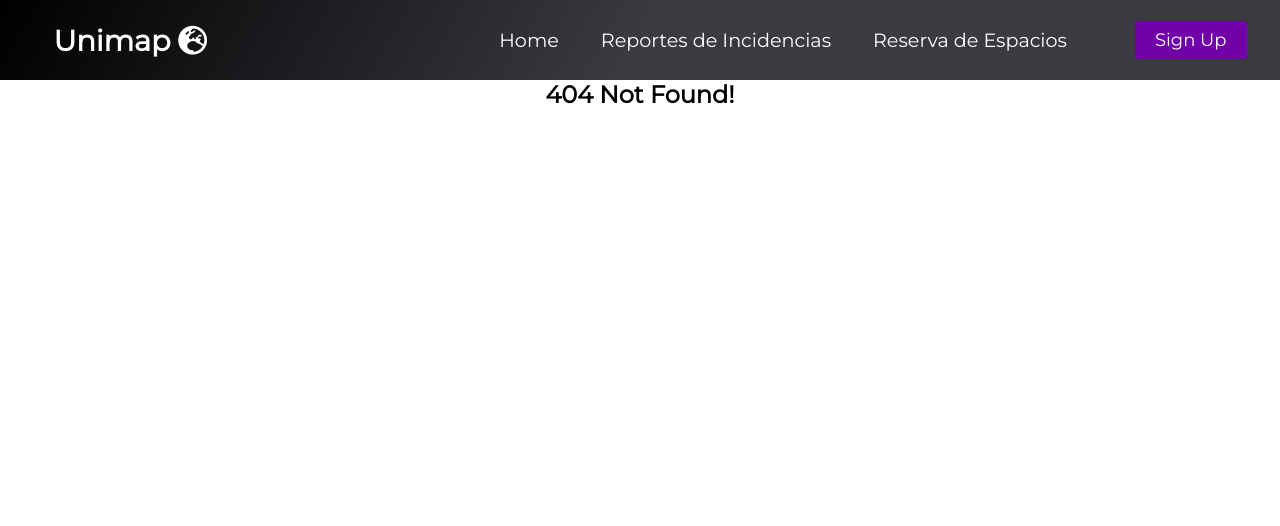
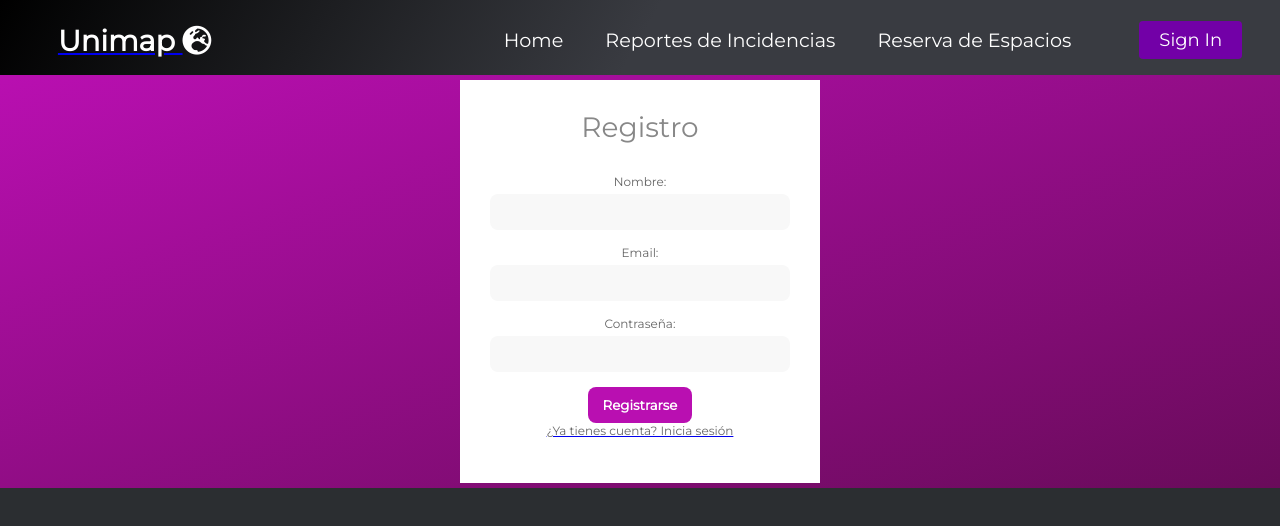
Before and after one commit to UNIZAR-30249-2021-UNIMAP/Frontend, a React (Create React App) app in the folder unimap/: page /signup in a window 1280 px wide. Before the commit this address led to /404. Shown: the top 526 px of the page. Built offline with nearby package versions, Linux system fonts and the light colour scheme.

Commit message:
Pantallas de inicio sesión y registro implementadas

```diff
--- a/unimap/src/App.js
+++ b/unimap/src/App.js
@@ -5,6 +5,8 @@ import {BrowserRouter} from "react-router-dom"
 import {Route} from "react-router-dom"
 import {Switch} from "react-router-dom"
 import {Redirect} from "react-router-dom"
+import SignUp from "./pages/MainPage/SignUp"
+import SignIn from "./pages/MainPage/SignIn"
 
 //Pages
 import MainPage_hu6 from "./pages/MainPage/index";
@@ -19,6 +21,8 @@ export default class App extends Component {
             <Switch>
               <Route exact path="/" component={MainPage_hu6} />
               <Route exact path="/404" component={NotFoundPage} />
+              <Route exact path="/signup" component={SignUp} />
+              <Route exact path="/signin" component={SignIn} />
               <Redirect to={"/404"} />
             </Switch>
           </BrowserRouter>
--- a/unimap/src/Components/NavBar/MenuItem.js
+++ b/unimap/src/Components/NavBar/MenuItem.js
@@ -1,7 +1,7 @@
 export const MenuItem = [
     {
         title: "Home",
-        url: '#',
+        url: '/',
         cName: 'nav-links'
     },
     {
@@ -16,7 +16,7 @@ export const MenuItem = [
     },
     {
         title: "Inicia sesion",
-        url: '#',
+        url: '/signin',
         cName: 'nav-links-mobile'
     },
 ]
--- a/unimap/src/Components/NavBar/NavBar.js
+++ b/unimap/src/Components/NavBar/NavBar.js
@@ -2,7 +2,10 @@ import React, { Component } from 'react';
 import {MenuItem} from "./MenuItem";
 import './NavBar.css';
 import {Button} from "../Button"
-
+import {BrowserRouter} from "react-router-dom"
+import {Link} from "react-router-dom"
+import {Switch} from "react-router-dom"
+import {Redirect} from "react-router-dom"
 class NavBar extends Component {
     state = { clicked: false}
 
@@ -13,7 +16,8 @@ class NavBar extends Component {
     render() {
         return(
             <nav className="NavBarItems">
-                <h1 className="navbar-logo">Unimap  <i className='fas fa-globe-europe'></i></h1>
+                <a className="meh" href="/">
+                <h1 className="navbar-logo">Unimap  <i className='fas fa-globe-europe'></i></h1></a>
                 <div className="menu-icon" onClick={
                     this.handleClick
                 }>
@@ -31,7 +35,10 @@ class NavBar extends Component {
                     })}
 
                 </ul>
-                <Button>Sign Up</Button>
+                <a className="meh" href="/signin">
+                <Button>Sign In</Button>
+                </a>
+
             </nav>
         )
     }
--- /dev/null
+++ b/unimap/src/pages/MainPage/SignIn.js
@@ -0,0 +1,31 @@
+import React from "react";
+import './SignUp.css';
+
+export default function SignIn() {
+  return(
+    <form>
+      <div className="form-inner">
+        <h2>Login</h2>
+        {/* ERROR! */}
+        <div className="form-group">
+          <label htmlFor="name">Nombre:</label>
+          <input type="text" name="name" id="name"/>
+        </div>
+        <div className="form-group">
+          <label htmlFor="email">Email: </label>
+          <input type="email" name="email" id="email"/>
+        </div>
+        <div className="form-group">
+          <label htmlFor="password">Contraseña: </label>
+          <input type="password" name="pwassword" id="passwors"/>
+        </div>
+        <input type="submit" value="LOGIN" />
+        <div className="form-group">
+        <a className="meh" href="/signup">
+        <label >¿No tienes cuenta? Regístrate </label>
+        </a>
+        </div>
+      </div>
+    </form>
+  )
+}
--- /dev/null
+++ b/unimap/src/pages/MainPage/SignUp.css
@@ -0,0 +1,101 @@
+* {
+  margin: 0;
+  padding: 0;
+  box-sizing: border-box;
+  font-family: montserrat, sans-serif;
+}
+
+input, button{
+  appearance: none;
+  background: none;
+  border: none;
+  outline: none;
+}
+
+.App {
+  height: 100vh;
+  background-color: #2b2e31;
+}
+
+form{
+  display: block;
+  position: relative;
+  display: flex;
+  align-items: center;
+  justify-content: center;
+}
+
+form:after {
+  content: '';
+  display: block;
+  position: absolute;
+  top: -5px;
+  left: -5px;
+  right: -5px;
+  bottom: -5px;
+  z-index: 1;
+  background-image: linear-gradient(to bottom right, #b90fb1, #690b5a);
+}
+
+form .form-inner{
+  position: relative;
+  display: block;
+  background-color: #FFF;
+  padding: 30px;
+  z-index: 2;
+}
+
+form .form-inner h2 {
+  color: #888;
+  font-size: 28px;
+  font-weight: 500;
+  margin-bottom: 30px;
+}
+
+form .form-inner .form-group {
+  display: block;
+  width: 300px;
+  margin-bottom: 15px;
+}
+
+.form-inner .form-group label {
+  display: block;
+  color: #666;
+  font-size: 12px;
+  margin-bottom: 5px;
+  transition: 0.4s;
+}
+
+.form-inner .form-group:focus-within label {
+  color: #FE4880;
+}
+
+form .form-inner .form-group input {
+  display: block;
+  width: 100%;
+  padding: 10px 15px;
+  background-color: #F8F8F8;
+  border-radius: 8px;
+  transition: 0.4s;
+}
+
+form .form-inner .form-group input:focus {
+  box-shadow: 0px 0px 3px rgba(0, 0, 0, 0.2);
+}
+
+form .form-inner input[type="submit"] {
+  display: inline-block;
+  padding: 10px 15px;
+  border-radius: 8px;
+  background-image: linear-gradient(to right, #b90fb1 50%,  #b90fb1 50%, #690b5a);
+  background-size: 200%;
+  background-position: 0%;
+  transition: 0.4s;
+  color: #FFF;
+  font-weight: 700;
+  cursor: pointer;
+}
+
+form .form-inner input[type="submit"]:hover {
+  background-position: 100% 0%;
+}
--- /dev/null
+++ b/unimap/src/pages/MainPage/SignUp.js
@@ -0,0 +1,31 @@
+import React from "react";
+import './SignUp.css';
+
+export default function SignUp() {
+  return(
+    <form>
+      <div className="form-inner">
+        <h2>Registro</h2>
+        {/* ERROR! */}
+        <div className="form-group">
+          <label htmlFor="name">Nombre:</label>
+          <input type="text" name="name" id="name"/>
+        </div>
+        <div className="form-group">
+          <label htmlFor="email">Email: </label>
+          <input type="email" name="email" id="email"/>
+        </div>
+        <div className="form-group">
+          <label htmlFor="password">Contraseña: </label>
+          <input type="password" name="pwassword" id="passwors"/>
+        </div>
+        <input type="submit" value="Registrarse" />
+        <div className="form-group">
+        <a className="meh" href="/signin">
+        <label >¿Ya tienes cuenta? Inicia sesión </label>
+        </a>
+        </div>
+      </div>
+    </form>
+  )
+}
```
Also changed, not shown: 1 other file (tests, documents, lock files or other folders).
